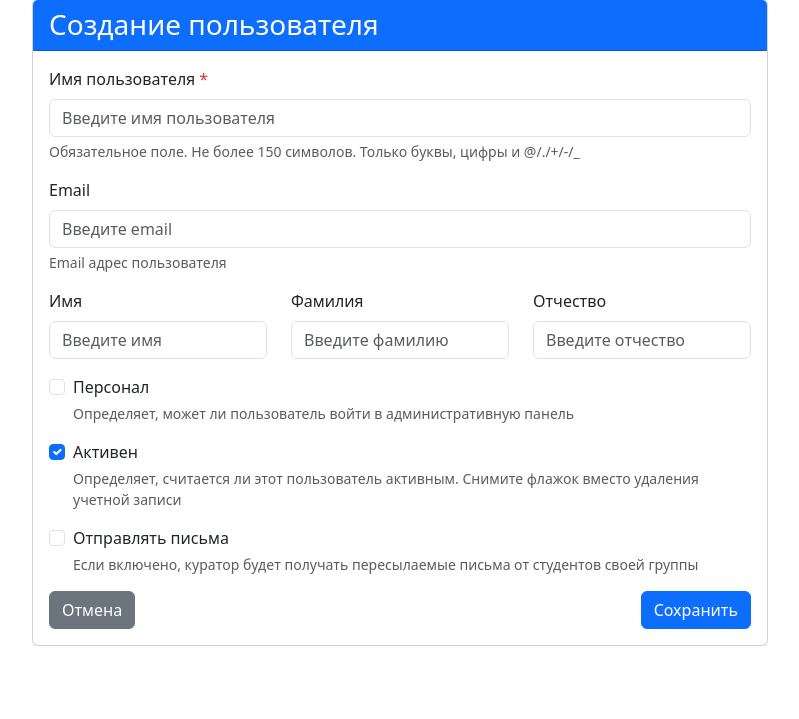
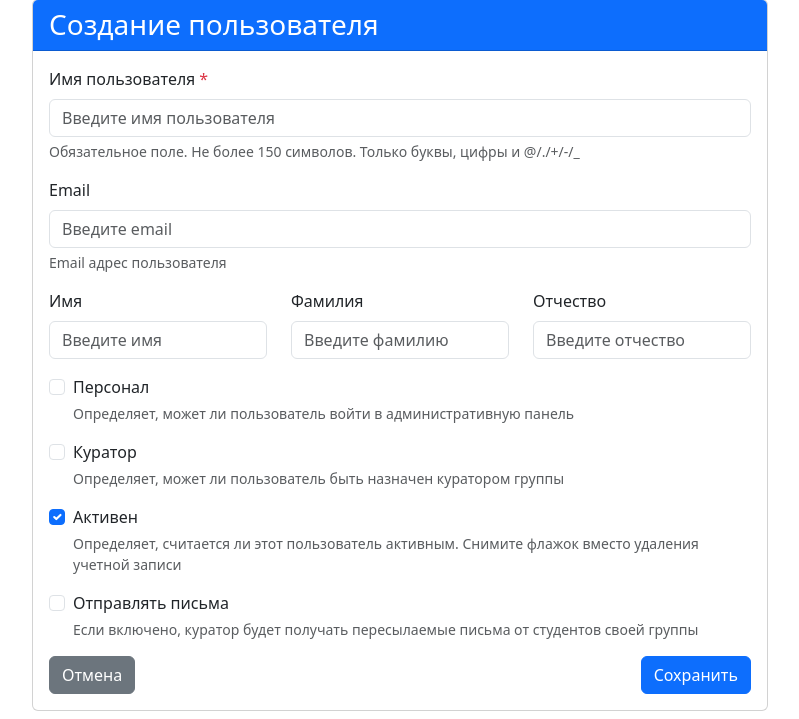
Before and after one commit to navydragon/russ_lang, a Django app: page /users/create/ in a window 1280 px wide. Shown: the part 81-800 px from the top of the page, without its empty margins (240-1039 px from the left). Run offline with Django 5.2, Linux system fonts and the light colour scheme; the visitor is signed in with stand-in values (Sample User, id 1).

Commit message:
is_tutor

```diff
--- a/students/forms.py
+++ b/students/forms.py
@@ -38,7 +38,7 @@ class GroupForm(forms.ModelForm):
 
     def __init__(self, *args, **kwargs):
         super().__init__(*args, **kwargs)
-        self.fields['curators'].queryset = User.objects.filter(is_staff=True).order_by('last_name', 'first_name', 'username')
+        self.fields['curators'].queryset = User.objects.filter(is_tutor=True).order_by('last_name', 'first_name', 'username')
         self.fields['curators'].required = False
 
     def clean_code(self):
--- a/students/management/commands/import_students.py
+++ b/students/management/commands/import_students.py
@@ -276,7 +276,7 @@ class Command(BaseCommand):
                         user.last_name = curator['last_name'] or user.last_name
                         user.first_name = curator['first_name'] or user.first_name
                         user.middle_name = curator['middle_name'] or user.middle_name
-                        user.is_staff = True
+                        user.is_tutor = True
                         user.send_emails = True
                         user.save()
                         self.stdout.write(f'  ~ обновлён куратор: {user}')
@@ -290,7 +290,7 @@ class Command(BaseCommand):
                             last_name=curator['last_name'],
                             first_name=curator['first_name'],
                             middle_name=curator['middle_name'],
-                            is_staff=True,
+                            is_tutor=True,
                             send_emails=True,
                         )
                         created_passwords.append((user, password))
--- a/users/forms.py
+++ b/users/forms.py
@@ -44,7 +44,7 @@ class UserForm(forms.ModelForm):
     """
     class Meta:
         model = User
-        fields = ['username', 'email', 'first_name', 'last_name', 'middle_name', 'is_staff', 'is_active', 'send_emails']
+        fields = ['username', 'email', 'first_name', 'last_name', 'middle_name', 'is_staff', 'is_tutor', 'is_active', 'send_emails']
         widgets = {
             'username': forms.TextInput(attrs={
                 'class': 'form-control',
@@ -69,6 +69,9 @@ class UserForm(forms.ModelForm):
             'is_staff': forms.CheckboxInput(attrs={
                 'class': 'form-check-input'
             }),
+            'is_tutor': forms.CheckboxInput(attrs={
+                'class': 'form-check-input'
+            }),
             'is_active': forms.CheckboxInput(attrs={
                 'class': 'form-check-input'
             }),
@@ -83,6 +86,7 @@ class UserForm(forms.ModelForm):
             'last_name': 'Фамилия',
             'middle_name': 'Отчество',
             'is_staff': 'Персонал',
+            'is_tutor': 'Куратор',
             'is_active': 'Активен',
             'send_emails': 'Отправлять письма',
         }
@@ -90,6 +94,7 @@ class UserForm(forms.ModelForm):
             'username': 'Обязательное поле. Не более 150 символов. Только буквы, цифры и @/./+/-/_',
             'email': 'Email адрес пользователя',
             'is_staff': 'Определяет, может ли пользователь войти в административную панель',
+            'is_tutor': 'Определяет, может ли пользователь быть назначен куратором группы',
             'is_active': 'Определяет, считается ли этот пользователь активным. Снимите флажок вместо удаления учетной записи',
             'send_emails': 'Если включено, куратор будет получать пересылаемые письма от студентов своей группы',
         }
--- a/users/models.py
+++ b/users/models.py
@@ -27,6 +27,11 @@ class User(AbstractUser):
         blank=True,
         null=True
     )
+    is_tutor = models.BooleanField(
+        default=False,
+        verbose_name='Куратор',
+        help_text='Определяет, может ли пользователь быть назначен куратором группы'
+    )
     # Флаг для отправки писем куратору
     send_emails = models.BooleanField(
         default=False,
--- a/users/templates/users/user_form.html
+++ b/users/templates/users/user_form.html
@@ -94,6 +94,21 @@
 
                     <div class="mb-3">
                         <div class="form-check">
+                            {{ form.is_tutor }}
+                            <label class="form-check-label" for="{{ form.is_tutor.id_for_label }}">
+                                {{ form.is_tutor.label }}
+                            </label>
+                            {% if form.is_tutor.help_text %}
+                                <div class="form-text">{{ form.is_tutor.help_text }}</div>
+                            {% endif %}
+                        </div>
+                        {% if form.is_tutor.errors %}
+                            <div class="text-danger small mt-1">{{ form.is_tutor.errors }}</div>
+                        {% endif %}
+                    </div>
+
+                    <div class="mb-3">
+                        <div class="form-check">
                             {{ form.is_active }}
                             <label class="form-check-label" for="{{ form.is_active.id_for_label }}">
                                 {{ form.is_active.label }}
--- a/users/templates/users/user_management.html
+++ b/users/templates/users/user_management.html
@@ -37,6 +37,9 @@
                         <td>
                             {% if user_item.is_staff %}
                                 <span class="badge bg-primary">Персонал</span>
+                            {% endif %}
+                            {% if user_item.is_tutor %}
+                                <span class="badge bg-info">Куратор</span>
                             {% endif %}
                             {% if user_item.is_active %}
                                 <span class="badge bg-success">Активен</span>
```
Also changed, not shown: students/admin.py (+8 -0 lines), users/admin.py (+4 -4 lines), users/migrations/0004_user_is_tutor.py (added).
